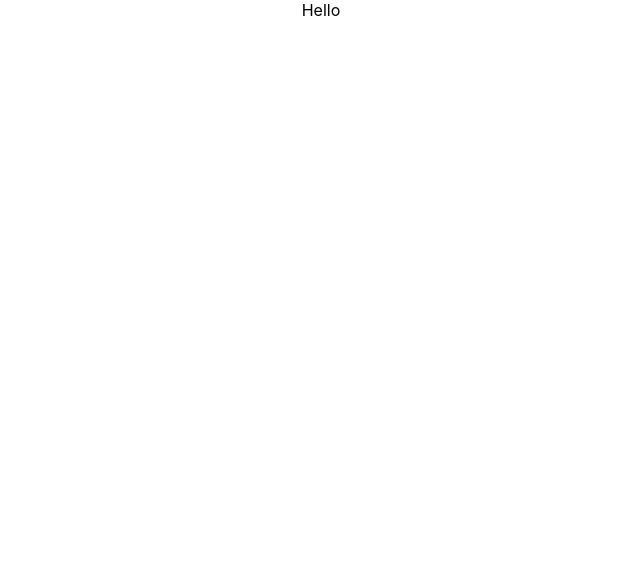
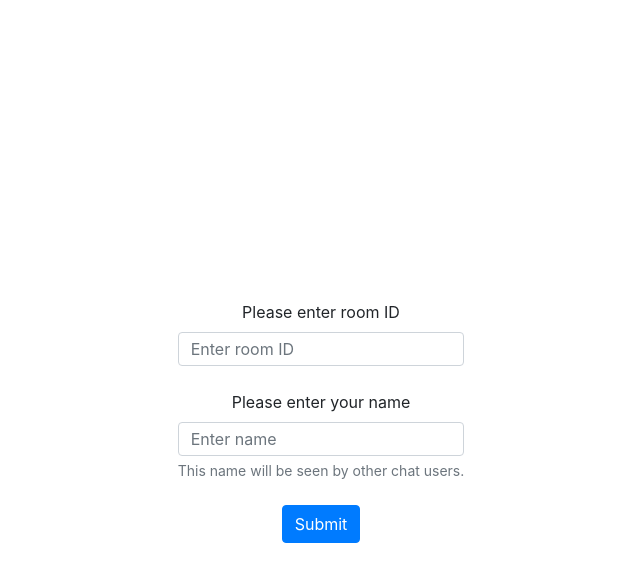
Before and after one commit to mimimad/react-chat, a React (Create React App) app: page / in a window 1280 px wide. Shown: the top 582 px of the page, without its empty margins (319-959 px from the left). Built offline with nearby package versions, Linux system fonts and the light colour scheme; no server answers.

Commit message:
feat: init bootstrap , Login component
fix: replace sockey in utils

```diff
--- a/package.json
+++ b/package.json
@@ -6,7 +6,9 @@
     "@testing-library/jest-dom": "^5.11.10",
     "@testing-library/react": "^11.2.6",
     "@testing-library/user-event": "^12.8.3",
+    "bootstrap": "^4.6.0",
     "react": "^17.0.2",
+    "react-bootstrap": "^1.5.2",
     "react-dom": "^17.0.2",
     "react-scripts": "4.0.3",
     "socket.io-client": "^4.0.1",
--- a/public/index.html
+++ b/public/index.html
@@ -1,43 +1,21 @@
 <!DOCTYPE html>
 <html lang="en">
 <head>
-    <meta charset="utf-8" />
-    <link rel="icon" href="%PUBLIC_URL%/favicon.ico" />
-    <meta name="viewport" content="width=device-width, initial-scale=1" />
-    <meta name="theme-color" content="#000000" />
+    <meta charset="utf-8"/>
+    <link rel="stylesheet" href="https://maxcdn.bootstrapcdn.com/bootstrap/latest/css/bootstrap.min.css">
+    <link rel="icon" href="%PUBLIC_URL%/favicon.ico"/>
+    <meta name="viewport" content="width=device-width, initial-scale=1"/>
+    <meta name="theme-color" content="#000000"/>
     <meta
             name="description"
             content="Web site created using create-react-app"
     />
-    <link rel="apple-touch-icon" href="%PUBLIC_URL%/logo192.png" />
-    <!--
-      manifest.json provides metadata used when your web app is installed on a
-      user's mobile device or desktop. See https://developers.google.com/web/fundamentals/web-app-manifest/
-    -->
-    <link rel="manifest" href="%PUBLIC_URL%/manifest.json" />
-    <!--
-      Notice the use of %PUBLIC_URL% in the tags above.
-      It will be replaced with the URL of the `public` folder during the build.
-      Only files inside the `public` folder can be referenced from the HTML.
-
-      Unlike "/favicon.ico" or "favicon.ico", "%PUBLIC_URL%/favicon.ico" will
-      work correctly both with client-side routing and a non-root public URL.
-      Learn how to configure a non-root public URL by running `npm run build`.
-    -->
+    <link rel="apple-touch-icon" href="%PUBLIC_URL%/logo192.png"/>
+    <link rel="manifest" href="%PUBLIC_URL%/manifest.json"/>
     <title>React App</title>
 </head>
 <body>
 <noscript>You need to enable JavaScript to run this app.</noscript>
 <div id="root"></div>
-    <!--
-      This HTML file is a template.
-      If you open it directly in the browser, you will see an empty page.
-
-      You can add webfonts, meta tags, or analytics to this file.
-      The build step will place the bundled scripts into the <body> tag.
-
-      To begin the development, run `npm start` or `yarn start`.
-      To create a production bundle, use `npm run build` or `yarn build`.
-    -->
 </body>
 </html>
--- a/src/App.js
+++ b/src/App.js
@@ -1,11 +1,13 @@
 import './App.css';
+import socket from './utils/socket';
+import Login from './components/Login';
 
 function App() {
-  return (
-    <div className="App">
-      Hello
-    </div>
-  );
+    return (
+        <div className="root vh-100 d-flex justify-content-center align-items-center">
+            <Login/>
+        </div>
+    );
 }
 
 export default App;
--- /dev/null
+++ b/src/components/Login.js
@@ -0,0 +1,39 @@
+import {Button, Form} from "react-bootstrap";
+import {useState} from "react";
+
+const Login = () => {
+
+    const [roomId, setRoomId] = useState('');
+    const [userName, setUserName] = useState('');
+
+    //обработчик инпута roomId
+    function handlerRoomIDInput(e) {
+        setRoomId(e.target.value);
+    }
+
+    //обработчик инпута UserName
+    function handlerUserNameInput(e) {
+        setUserName(e.target.value);
+    }
+
+    return (
+            <Form className="h-25 d-flex flex-column align-items-center">
+                <Form.Label>Please enter room ID</Form.Label>
+                <Form.Control type="text"
+                              placeholder="Enter room ID"
+                              value={roomId}
+                              onChange={handlerRoomIDInput}/>
+                <Form.Label className="mt-4">Please enter your name</Form.Label>
+                <Form.Control type="text"
+                              placeholder="Enter name"
+                              value={userName}
+                              onChange={handlerUserNameInput} />
+                <Form.Text className="text-muted">
+                    This name will be seen by other chat users.
+                </Form.Text>
+                <Button className="mt-4" variant="primary">Submit</Button>
+            </Form>
+    );
+};
+
+export default Login;
--- /dev/null
+++ b/src/utils/socket.js
@@ -0,0 +1,5 @@
+import io from 'socket.io-client';
+
+const socket = io('http://localhost:8000');
+
+export default socket;
```
Also changed, not shown: 1 other file (tests, documents, lock files or other folders). Lines whose indentation alone changed are shown as unchanged.
